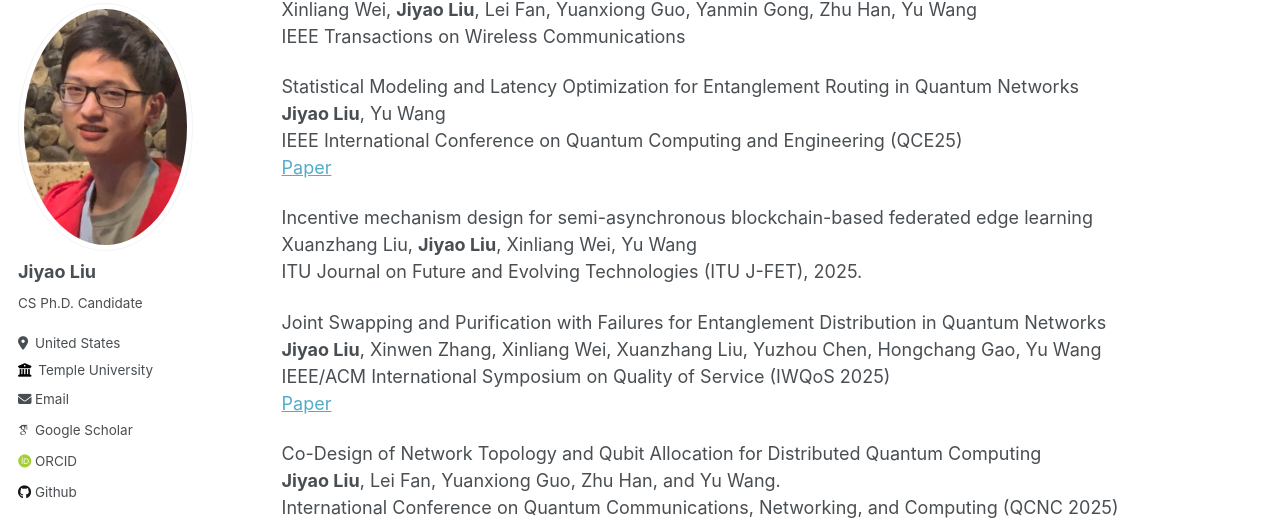
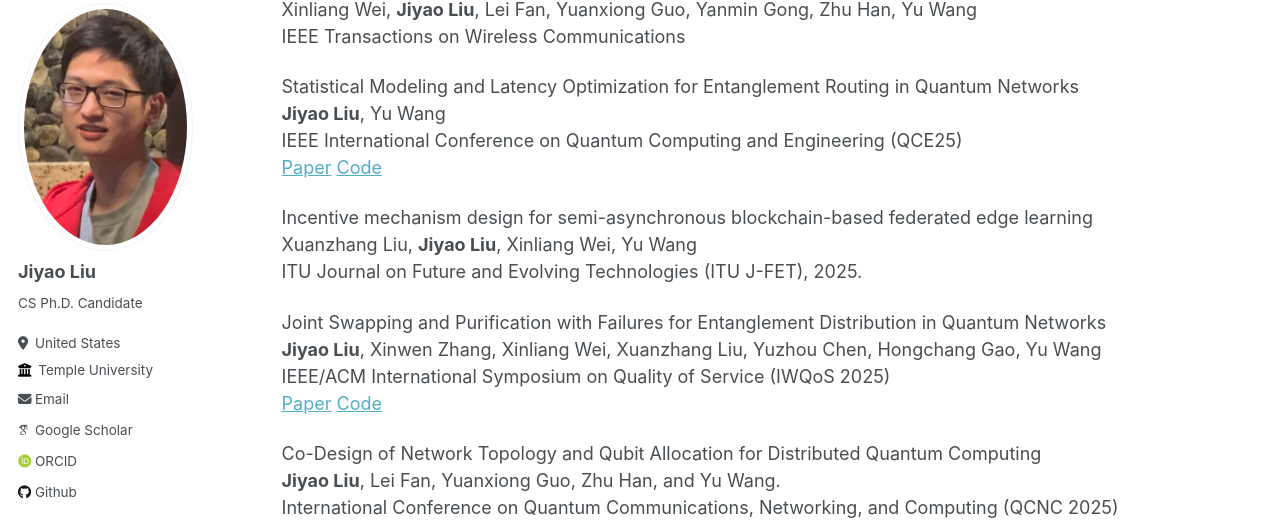
Before and after one commit to Jiyao17/jiyao17.github.io, a Jekyll site: the page built from _pages/publications.md, in a window 1280 px wide and 900 px high, scrolled down 314 px. Shown: the part 103-623 px from the top of the window. Built offline with Jekyll 4.4.1, drawn with Linux system fonts in a browser that asks for light colours; some web fonts are replaced.

Commit message:
update open sourced papers

```diff
--- a/_pages/publications.md
+++ b/_pages/publications.md
@@ -21,6 +21,7 @@ You can also find my articles on [my Google Scholar profile](https://scholar.goo
 All copyrights may be reserved by publishers.
 
 
+
 <!-- # Pre-Prints
 
 Incentive Mechanism Design in Blockchain-based Hierarchical Federated Learning over Edge Clouds
@@ -40,7 +41,7 @@ IEEE Transactions on Wireless Communications
 Statistical Modeling and Latency Optimization for Entanglement Routing in Quantum Networks
 **Jiyao Liu**, Yu Wang
 IEEE International Conference on Quantum Computing and Engineering (QCE25)
-[Paper](/files/papers/2025/Latency_in_QNs.pdf){:target="_blank"}
+[Paper](/files/papers/2025/Latency_in_QNs.pdf){:target="_blank"} [Code](https://github.com/Jiyao17/later){:target="_blank"}
 
 Incentive mechanism design for semi-asynchronous blockchain-based federated edge learning
 Xuanzhang Liu, **Jiyao Liu**, Xinliang Wei, Yu Wang
@@ -49,7 +50,7 @@ ITU Journal on Future and Evolving Technologies (ITU J-FET), 2025.
 Joint Swapping and Purification with Failures for Entanglement Distribution in Quantum Networks
 **Jiyao Liu**, Xinwen Zhang, Xinliang Wei, Xuanzhang Liu, Yuzhou Chen, Hongchang Gao, Yu Wang
 IEEE/ACM International Symposium on Quality of Service (IWQoS 2025)
-[Paper](/files/papers/2025/iwqos2025-paper55.pdf){:target="_blank"}
+[Paper](/files/papers/2025/iwqos2025-paper55.pdf){:target="_blank"} [Code](https://github.com/Jiyao17/sptree){:target="_blank"}
 
 Co-Design of Network Topology and Qubit Allocation for Distributed Quantum Computing
 **Jiyao Liu**, Lei Fan, Yuanxiong Guo, Zhu Han, and Yu Wang.
```
